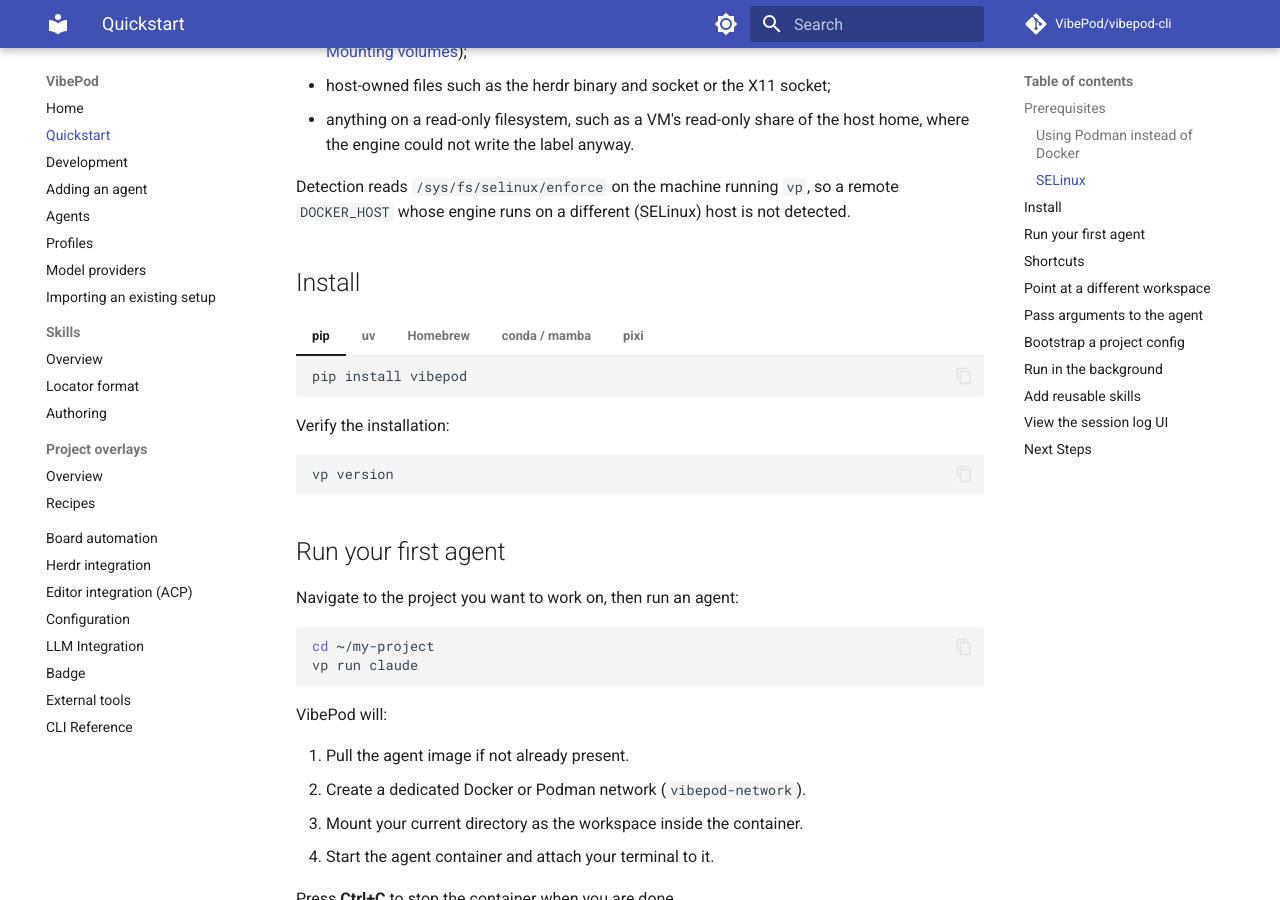
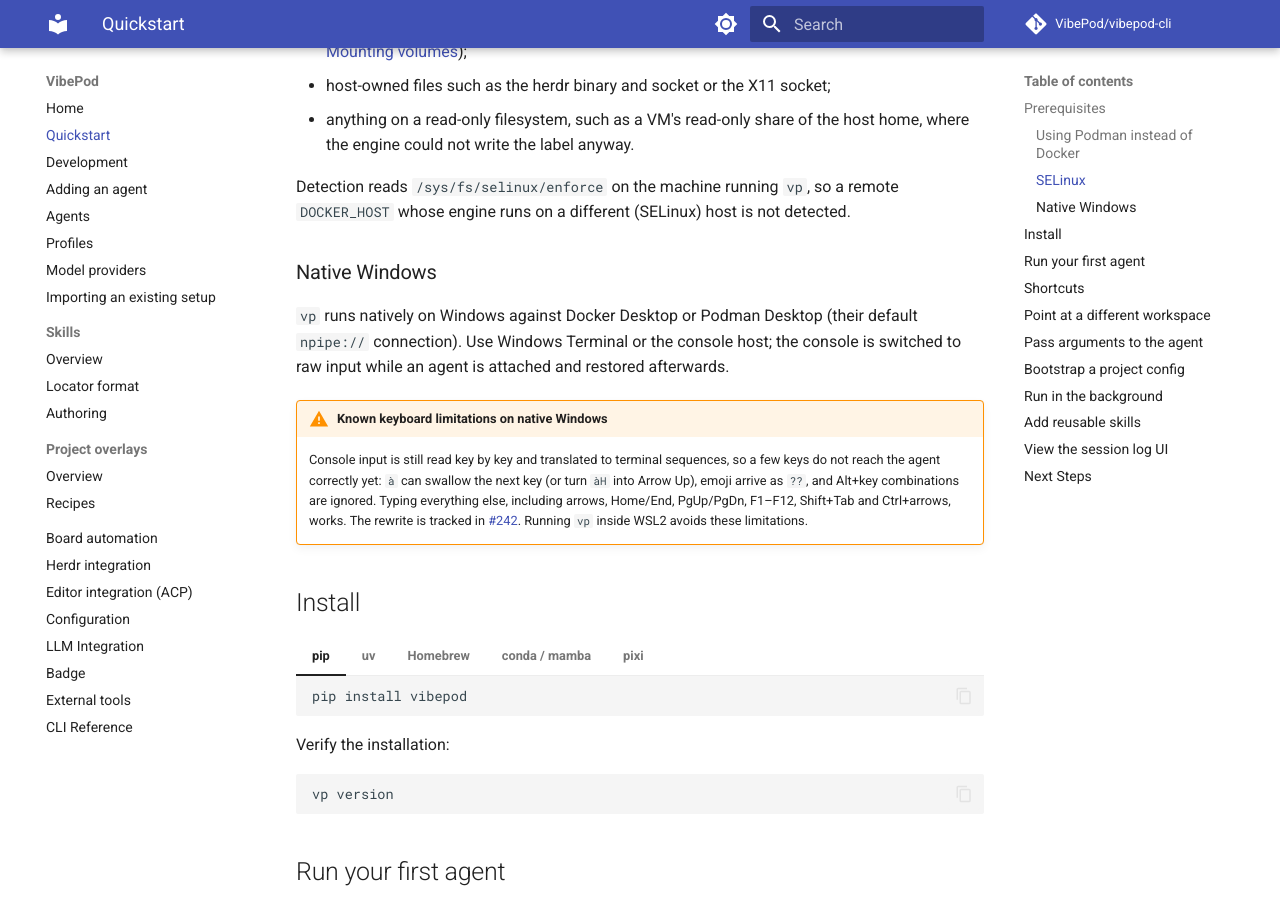
Before and after one commit to VibePod/vibepod-cli, an MkDocs documentation site: the page built from docs/quickstart.md, in a window 1280 px wide and 900 px high, scrolled down 2457 px. Built offline with MkDocs 1.6.1 and Material for MkDocs 9.7.7, drawn with Linux system fonts in a browser that asks for light colours; comment, search, counter and statistics services are not loaded.

Commit message:
Document the native-Windows keyboard limitations

```diff
--- a/docs/quickstart.md
+++ b/docs/quickstart.md
@@ -146,6 +146,22 @@
 Detection reads `/sys/fs/selinux/enforce` on the machine running `vp`, so a
 remote `DOCKER_HOST` whose engine runs on a different (SELinux) host is not
 detected.
+
+### Native Windows
+
+`vp` runs natively on Windows against Docker Desktop or Podman Desktop (their
+default `npipe://` connection). Use Windows Terminal or the console host; the
+console is switched to raw input while an agent is attached and restored
+afterwards.
+
+!!! warning "Known keyboard limitations on native Windows"
+    Console input is still read key by key and translated to terminal
+    sequences, so a few keys do not reach the agent correctly yet: `à` can
+    swallow the next key (or turn `àH` into Arrow Up), emoji arrive as `??`,
+    and Alt+key combinations are ignored. Typing everything else, including
+    arrows, Home/End, PgUp/PgDn, F1–F12, Shift+Tab and Ctrl+arrows, works.
+    The rewrite is tracked in [#242](https://github.com/VibePod/vibepod-cli/issues/242).
+    Running `vp` inside WSL2 avoids these limitations.
 
 ## Install
 
```
